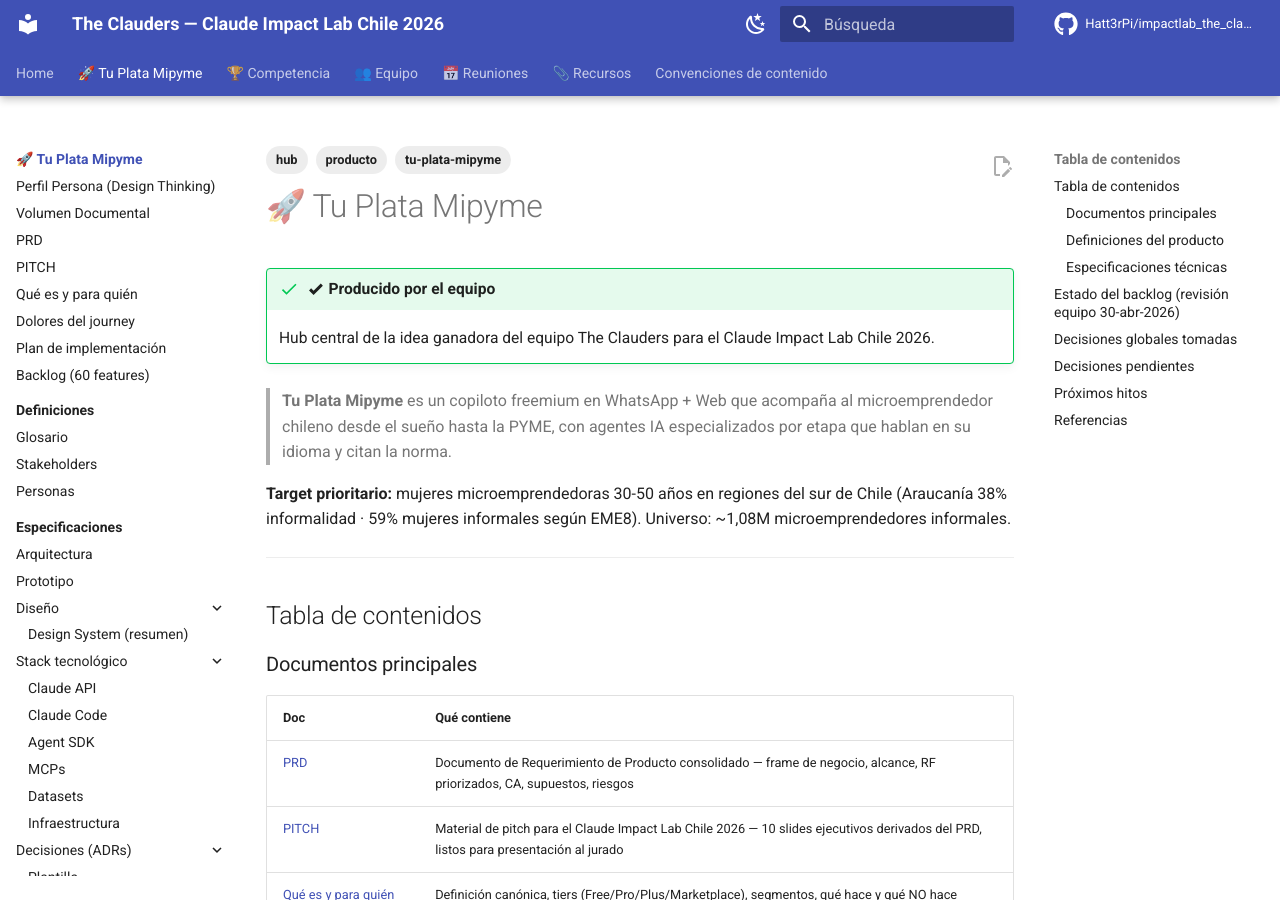
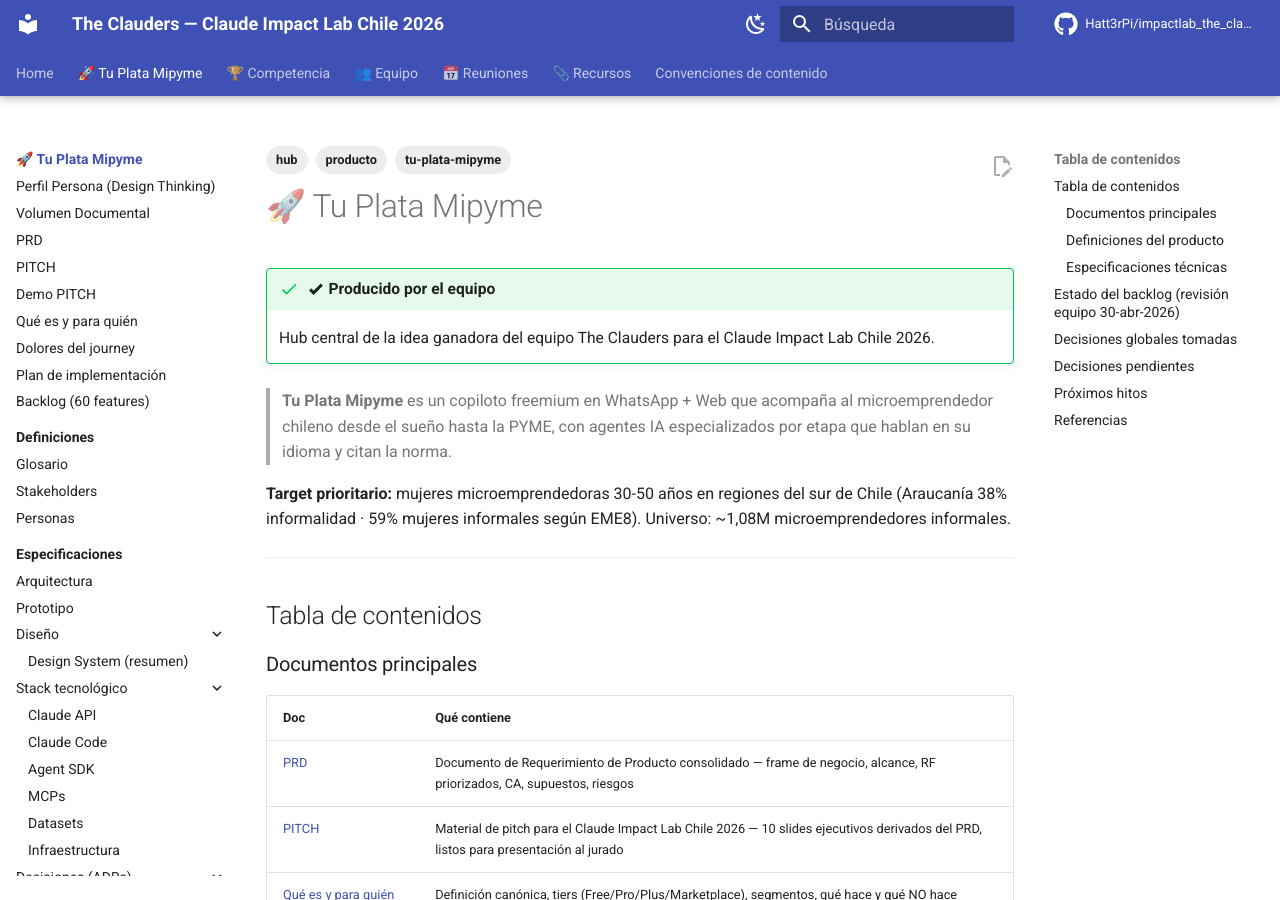
Before and after one commit to Hatt3rPi/impactlab_the_clauders, an MkDocs documentation site: the page built from docs/tu-plata-mipyme/index.md, in a window 1280 px wide and 900 px high. Built offline with MkDocs 1.6.1 and Material for MkDocs 9.7.7, drawn with Linux system fonts in a browser that asks for light colours; comment, search, counter and statistics services are not loaded.

```diff
--- a/mkdocs.yml
+++ b/mkdocs.yml
@@ -116,6 +116,7 @@
       - "Volumen Documental": tu-plata-mipyme/volumen-documental.md
       - "PRD": tu-plata-mipyme/PRD.md
       - "PITCH": tu-plata-mipyme/PITCH.md
+      - "Demo PITCH": tu-plata-mipyme/demo-pitch.md
       - "Qué es y para quién": tu-plata-mipyme/que-es.md
       - "Dolores del journey": tu-plata-mipyme/dolores.md
       - "Plan de implementación": tu-plata-mipyme/plan.md
```
